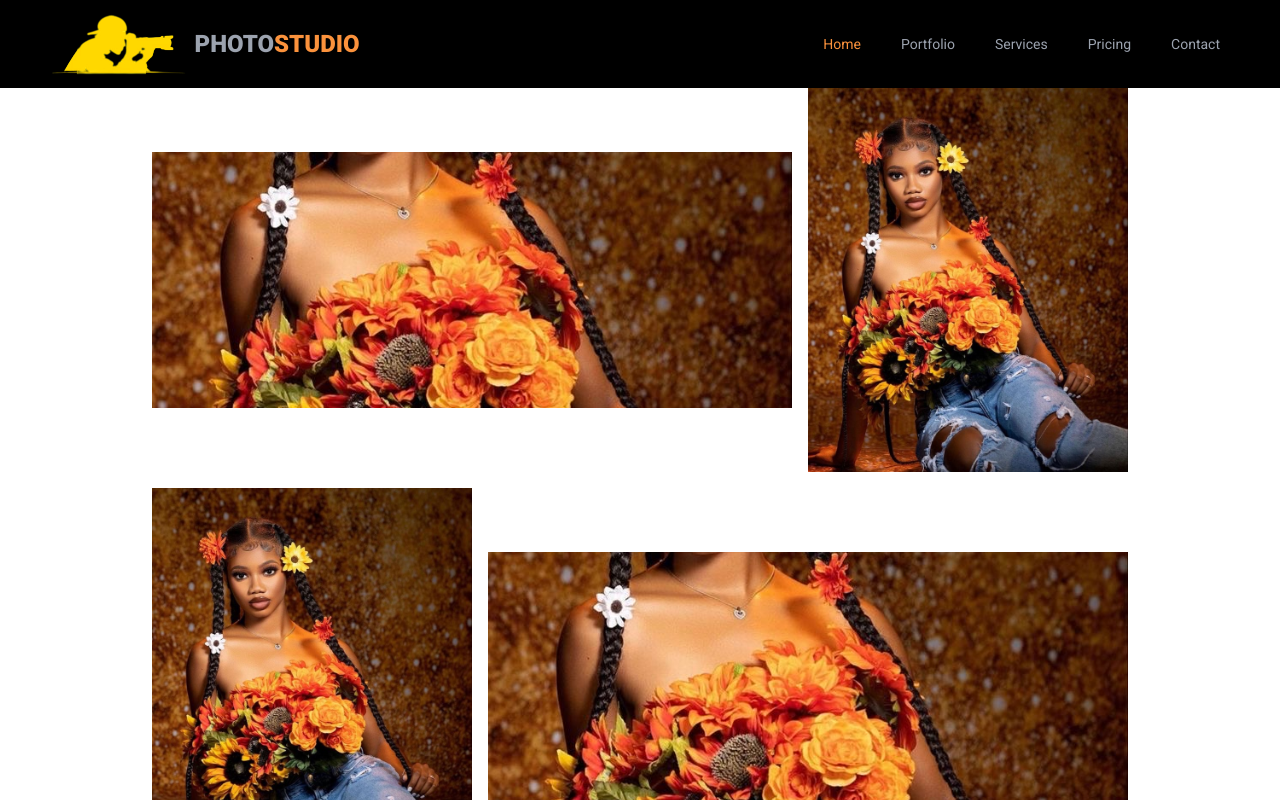
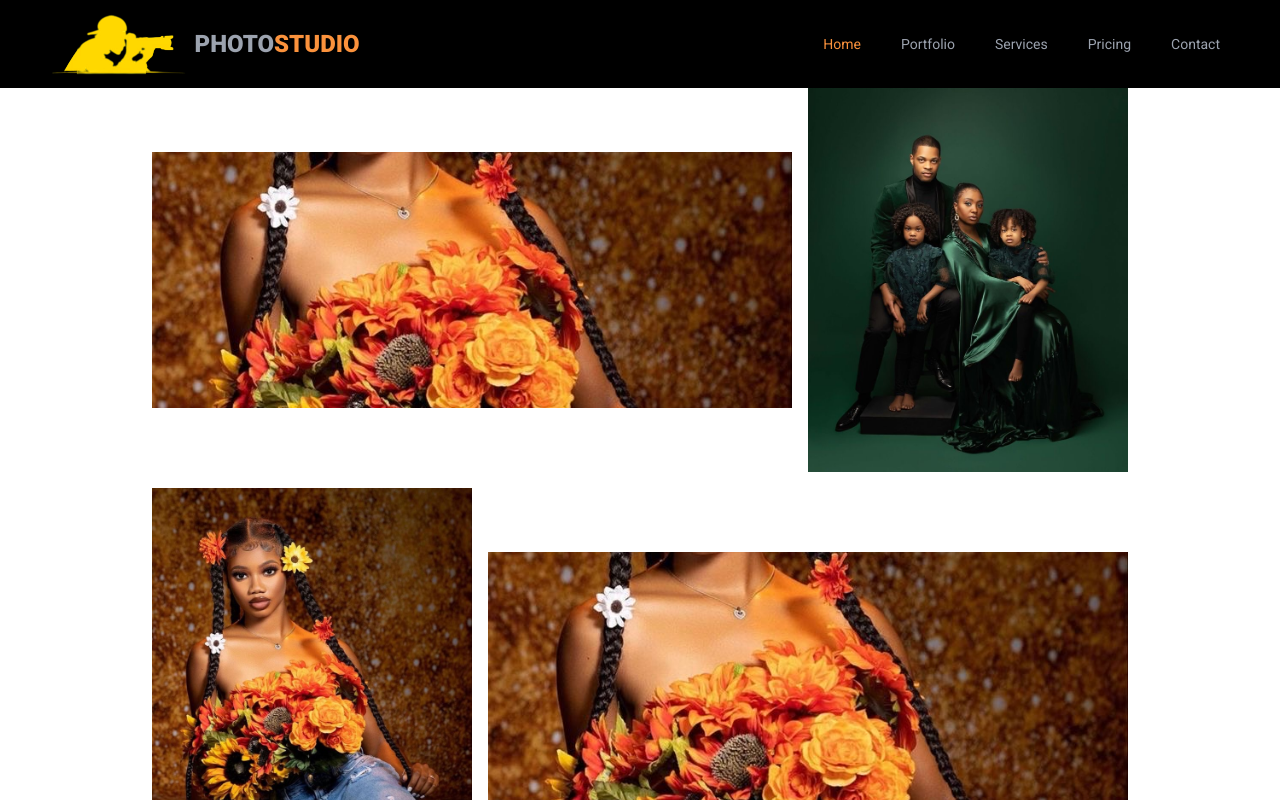
Before and after one commit to naomirono/Photography, a React (Vite) app: page /portfolio in a window 1280 px wide. Shown: the top 800 px of the page. Built offline with nearby package versions, Linux system fonts and the light colour scheme.

Commit message:
Add code to dispay the images

```diff
--- a/src/components/Gallery.jsx
+++ b/src/components/Gallery.jsx
@@ -1,9 +1,10 @@
 import React from 'react';
 import portraitPhoto from '../assets/POT1.JPG';
+import familyPortrait from '../assets/F1.JPG';
 
 const photos = [
   { src: portraitPhoto, width: 'w-1/2', height: 'h-64' },
-  { src: portraitPhoto, width: 'w-1/4', height: 'h-96' },
+  { src: familyPortrait, width: 'w-1/4', height: 'h-96' },
   { src: portraitPhoto, width: 'w-1/4', height: 'h-96' },
   { src: portraitPhoto, width: 'w-1/2', height: 'h-64' },
   { src: portraitPhoto, width: 'w-1/2', height: 'h-64' },
```
